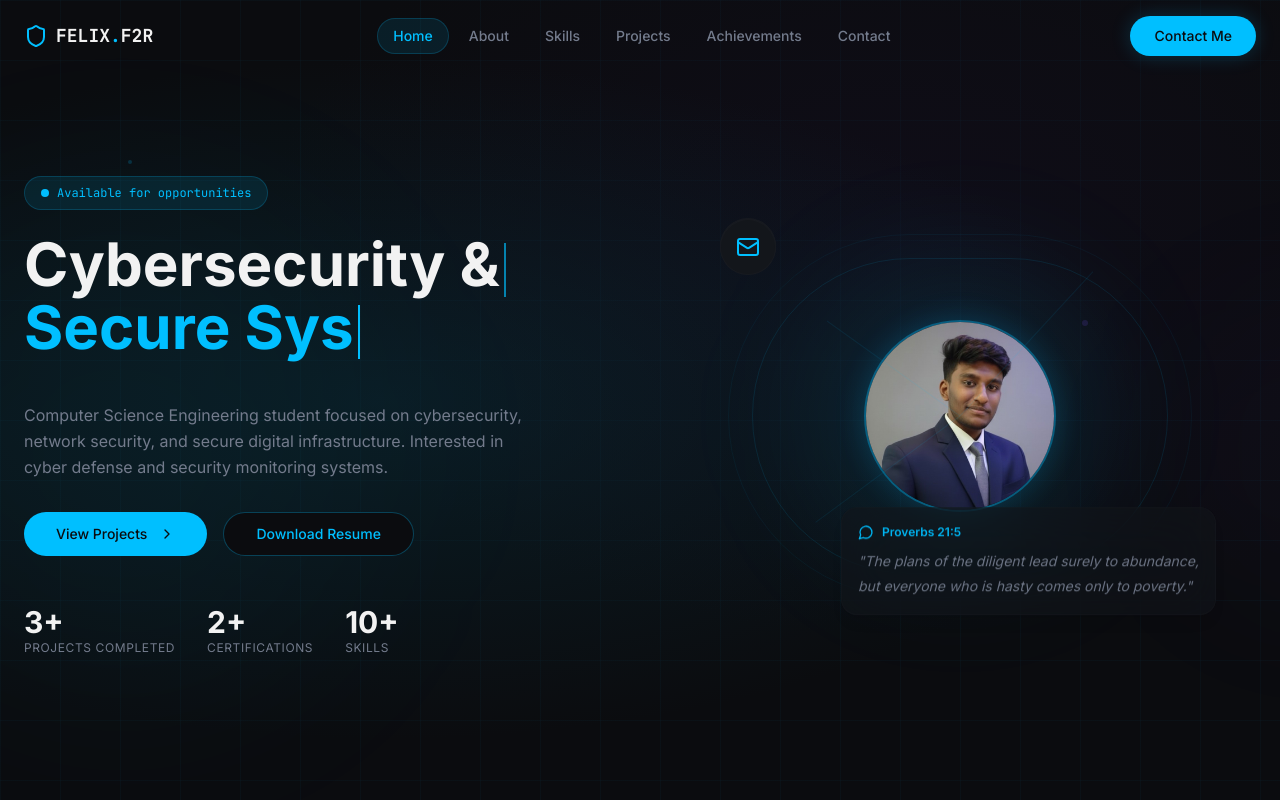
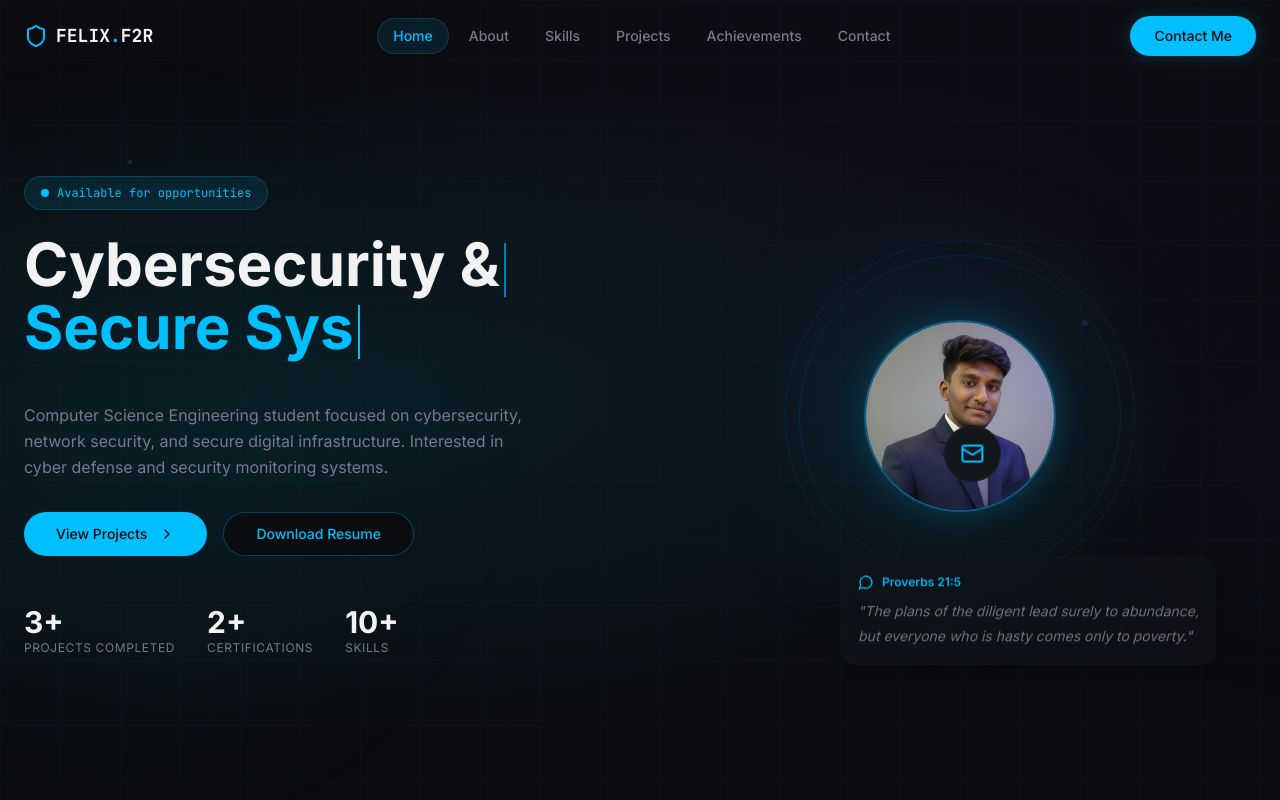
Before and after one commit to felixroyson/cyber-guard-portfolio, a React (Vite) app: page / in a window 1280 px wide. Shown: the top 800 px of the page. Built offline with nearby package versions, Linux system fonts and the light colour scheme; the HTML template or start-up script is replaced by a standard one.

Commit message:
Changes
Co-authored-by: felixroyson <207907457+felixroyson@users.noreply.github.com>

```diff
--- a/src/components/HeroSection.tsx
+++ b/src/components/HeroSection.tsx
@@ -83,20 +83,65 @@ const HeroSection = () => {
             animate={{ opacity: 1, scale: 1 }}
             transition={{ duration: 0.8, delay: 0.3, ease: [0.22, 1, 0.36, 1] }}
           >
-            <div className="relative w-80 h-72 md:w-[480px] md:h-[380px]">
+            <div className="relative w-80 h-80 md:w-[480px] md:h-[480px] [--orbit-r:130px] md:[--orbit-r:175px]">
               {/* Glow behind avatar */}
               <div className="absolute inset-0 flex items-center justify-center">
                 <div className="w-56 h-56 md:w-72 md:h-72 rounded-full bg-primary/10 blur-3xl" />
               </div>
 
               {/* Orbit rings */}
-              <div className="absolute inset-8 rounded-full border border-primary/10" />
-              <div className="absolute inset-2 rounded-full border border-primary/5" />
+              <div className="absolute inset-0 flex items-center justify-center pointer-events-none">
+                <div className="w-[calc(var(--orbit-r)*2)] h-[calc(var(--orbit-r)*2)] rounded-full border border-dashed border-primary/15" />
+              </div>
+              <div className="absolute inset-0 flex items-center justify-center pointer-events-none">
+                <div className="w-[calc(var(--orbit-r)*2-28px)] h-[calc(var(--orbit-r)*2-28px)] rounded-full border border-primary/10" />
+              </div>
 
               {/* Center avatar with profile photo */}
               <div className="absolute inset-0 flex items-center justify-center">
                 <div className="w-36 h-36 md:w-48 md:h-48 rounded-full overflow-hidden border-2 border-primary/40 shadow-[0_0_30px_hsl(195_100%_50%/0.2)]">
                   <img src={profileImg} alt="Felix Roysom A" className="w-full h-full object-cover" />
+                </div>
+              </div>
+
+              {/* Orbiting icons — wrapper rotates, icons counter-rotate to stay upright */}
+              <div className="absolute inset-0 flex items-center justify-center pointer-events-none">
+                <div className="relative w-[calc(var(--orbit-r)*2)] h-[calc(var(--orbit-r)*2)] animate-orbit">
+                  {socialIcons.map((item, i) => {
+                    const Icon = item.icon;
+                    const angle = (i * 360) / socialIcons.length - 90;
+                    const isHover = hoveredIdx === i;
+                    return (
+                      <a
+                        key={i}
+                        href={item.href}
+                        target="_blank"
+                        rel="noopener noreferrer"
+                        aria-label={item.label}
+                        onMouseEnter={() => setHoveredIdx(i)}
+                        onMouseLeave={() => setHoveredIdx(null)}
+                        style={{
+                          transform: `translate(-50%, -50%) rotate(${angle}deg) translateY(calc(var(--orbit-r) * -1)) rotate(${-angle}deg)`,
+                        }}
+                        className="absolute top-1/2 left-1/2 animate-orbit-reverse pointer-events-auto group"
+                      >
+                        <div
+                          className={`w-11 h-11 md:w-14 md:h-14 rounded-full bg-card border flex items-center justify-center transition-all duration-300 ${
+                            isHover
+                              ? "scale-125 bg-primary/20 border-primary/50 shadow-[0_0_20px_hsl(195_100%_50%/0.4)]"
+                              : "border-border/40 hover:border-primary/30"
+                          }`}
+                        >
+                          <Icon className="w-5 h-5 md:w-6 md:h-6 text-primary" />
+                        </div>
+                        {isHover && (
+                          <div className="absolute -bottom-8 left-1/2 -translate-x-1/2 text-xs font-mono text-primary whitespace-nowrap bg-card border border-border/40 rounded-lg px-2 py-1">
+                            {item.label}
+                          </div>
+                        )}
+                      </a>
+                    );
+                  })}
                 </div>
               </div>
 
@@ -115,42 +160,8 @@ const HeroSection = () => {
                   {"\"The plans of the diligent lead surely to abundance,\nbut everyone who is hasty comes only to poverty.\""}
                 </p>
               </motion.div>
+            </div>
 
-              {/* Floating social icons */}
-              {socialIcons.map((item, i) => {
-                const Icon = item.icon;
-                return (
-                  <motion.a
-                    key={i}
-                    href={item.href}
-                    target="_blank"
-                    rel="noopener noreferrer"
-                    className="absolute group"
-                    style={item.position}
-                    onMouseEnter={() => setHoveredIdx(i)}
-                    onMouseLeave={() => setHoveredIdx(null)}
-                    animate={{ y: [0, -8, 0] }}
-                    transition={{ duration: 3 + i * 0.5, repeat: Infinity, ease: "easeInOut" }}
-                  >
-                    <div className={`w-11 h-11 md:w-14 md:h-14 rounded-full bg-card border border-border/40 flex items-center justify-center transition-all duration-300 ${hoveredIdx === i ? "scale-125 bg-primary/20 border-primary/50 shadow-[0_0_20px_hsl(195_100%_50%/0.4)]" : "hover:border-primary/30"}`}>
-                      <Icon className="w-5 h-5 md:w-6 md:h-6 text-primary" />
-                    </div>
-                    {hoveredIdx === i && (
-                      <div className="absolute -bottom-8 left-1/2 -translate-x-1/2 text-xs font-mono text-primary whitespace-nowrap bg-card border border-border/40 rounded-lg px-2 py-1">
-                        {item.label}
-                      </div>
-                    )}
-                  </motion.a>
-                );
-              })}
-
-              {/* Connecting lines SVG */}
-              <svg className="absolute inset-0 w-full h-full pointer-events-none" viewBox="0 0 100 100">
-                <line x1="50" y1="50" x2="85" y2="12" stroke="hsl(195 100% 50% / 0.08)" strokeWidth="0.3" />
-                <line x1="50" y1="50" x2="12" y2="78" stroke="hsl(195 100% 50% / 0.08)" strokeWidth="0.3" />
-                <line x1="50" y1="50" x2="15" y2="25" stroke="hsl(195 100% 50% / 0.08)" strokeWidth="0.3" />
-              </svg>
-            </div>
           </motion.div>
         </div>
       </div>
```
